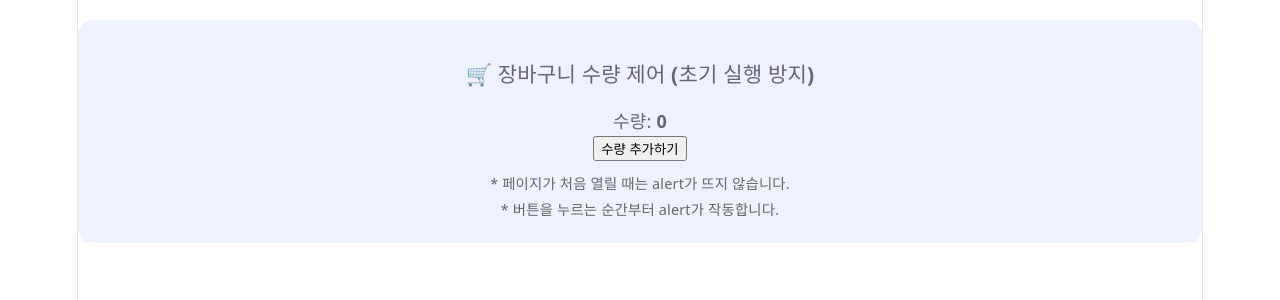
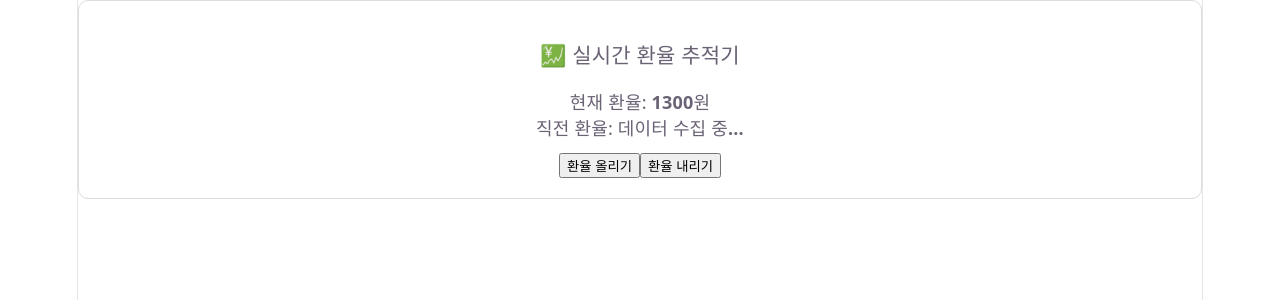
Before and after one commit to yunajoe/react-master-class-part2-inflearn, a React (Vite) app: page / in a window 1280 px wide. Shown: the top 300 px of the page. Built offline with nearby package versions, Linux system fonts and the light colour scheme.

Commit message:
mission: 실시간 환율 변동 추적기 (Price Diff)

```diff
--- a/src/App.jsx
+++ b/src/App.jsx
@@ -1,5 +1,5 @@
 import "./App.css";
-import SkipFirstRender from "./components/SkipFirstRender.jsx";
+import ExchangeRateTracker from "./components/ExchangeRateTracker.jsx";
 
 function App() {
   return (
@@ -9,7 +9,8 @@ function App() {
       {/* <MagicSearch /> */}
       {/* <FocusManager /> */}
       {/* <PriceTracker /> */}
-      <SkipFirstRender />
+      {/* <SkipFirstRender /> */}
+      <ExchangeRateTracker />
     </>
   );
 }
--- /dev/null
+++ b/src/components/ExchangeRateTracker.jsx
@@ -0,0 +1,49 @@
+import { useEffect, useRef, useState } from "react";
+
+function ExchangeRateTracker() {
+  const [rate, setRate] = useState(1300); // 현재 환율 상태
+
+  const isFirstRef = useRef(true);
+  const prevRateRef = useRef(null);
+
+  useEffect(() => {
+    prevRateRef.current = rate;
+    if (isFirstRef.current) {
+      isFirstRef.current = false;
+      return;
+    }
+    alert(`환율이 ${rate}원으로 변동되었습니다.`);
+  }, [rate]);
+
+  return (
+    <div
+      style={{
+        padding: "20px",
+        border: "1px solid #ddd",
+        borderRadius: "10px",
+      }}
+    >
+      <h3>💹 실시간 환율 추적기</h3>
+      <p>
+        현재 환율: <b>{rate}원</b>
+      </p>
+      <p>
+        직전 환율:{" "}
+        <b>
+          {prevRateRef.current
+            ? `${prevRateRef.current}원`
+            : "데이터 수집 중..."}
+        </b>
+      </p>
+
+      <div style={{ fontSize: "24px", margin: "10px 0" }}>
+        {/* TODO 7: 현재 환율과 직전 환율을 비교하여 ▲, ▼, - 를 표시하세요. */}
+      </div>
+
+      <button onClick={() => setRate((prev) => prev + 10)}>환율 올리기</button>
+      <button onClick={() => setRate((prev) => prev - 10)}>환율 내리기</button>
+    </div>
+  );
+}
+
+export default ExchangeRateTracker;
--- a/src/main.jsx
+++ b/src/main.jsx
@@ -1,10 +1,9 @@
-import { StrictMode } from "react";
 import { createRoot } from "react-dom/client";
 import App from "./App.jsx";
 import "./index.css";
 
 createRoot(document.getElementById("root")).render(
-  <StrictMode>
-    <App />
-  </StrictMode>,
+  // <StrictMode>
+  <App />,
+  // </StrictMode>,
 );
```
